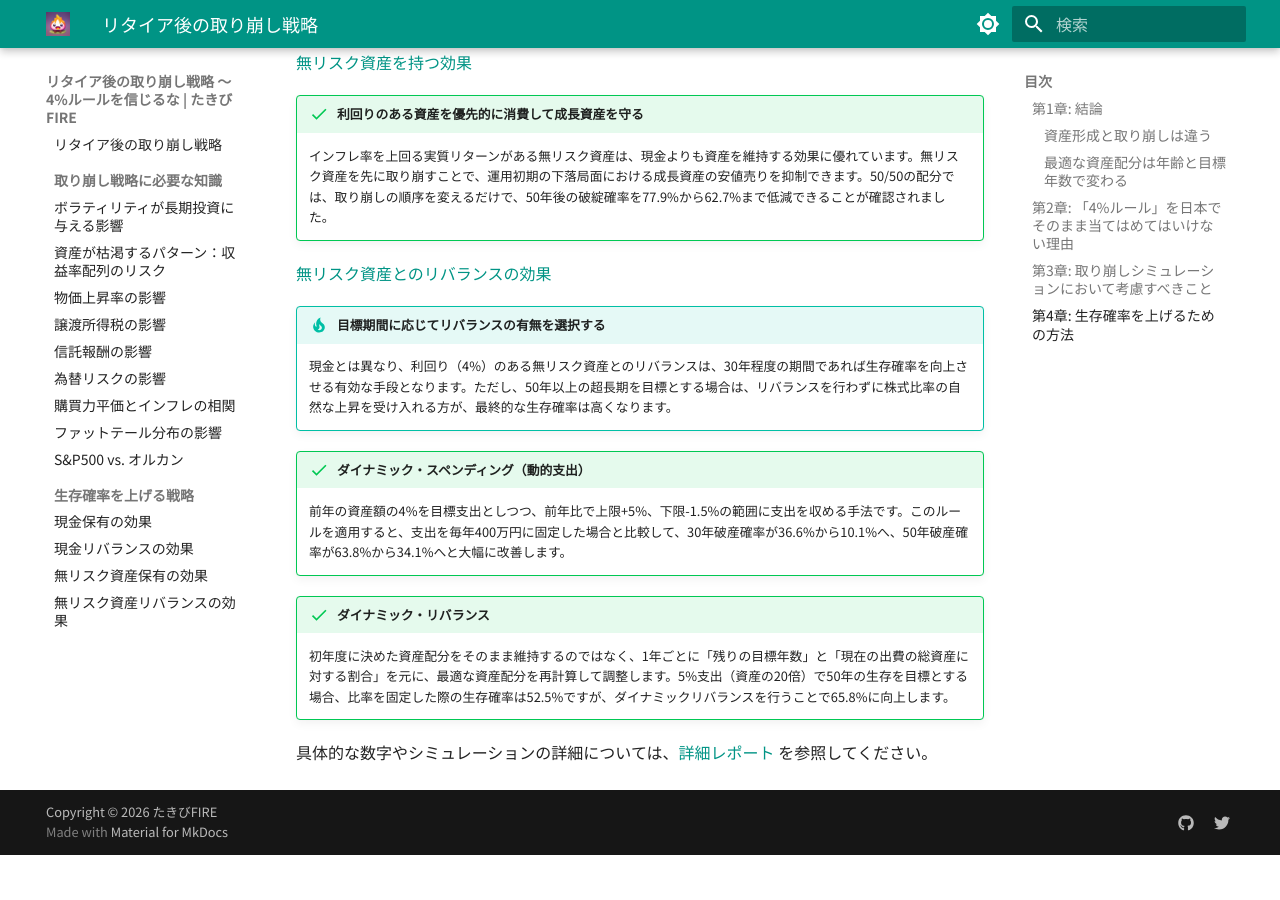
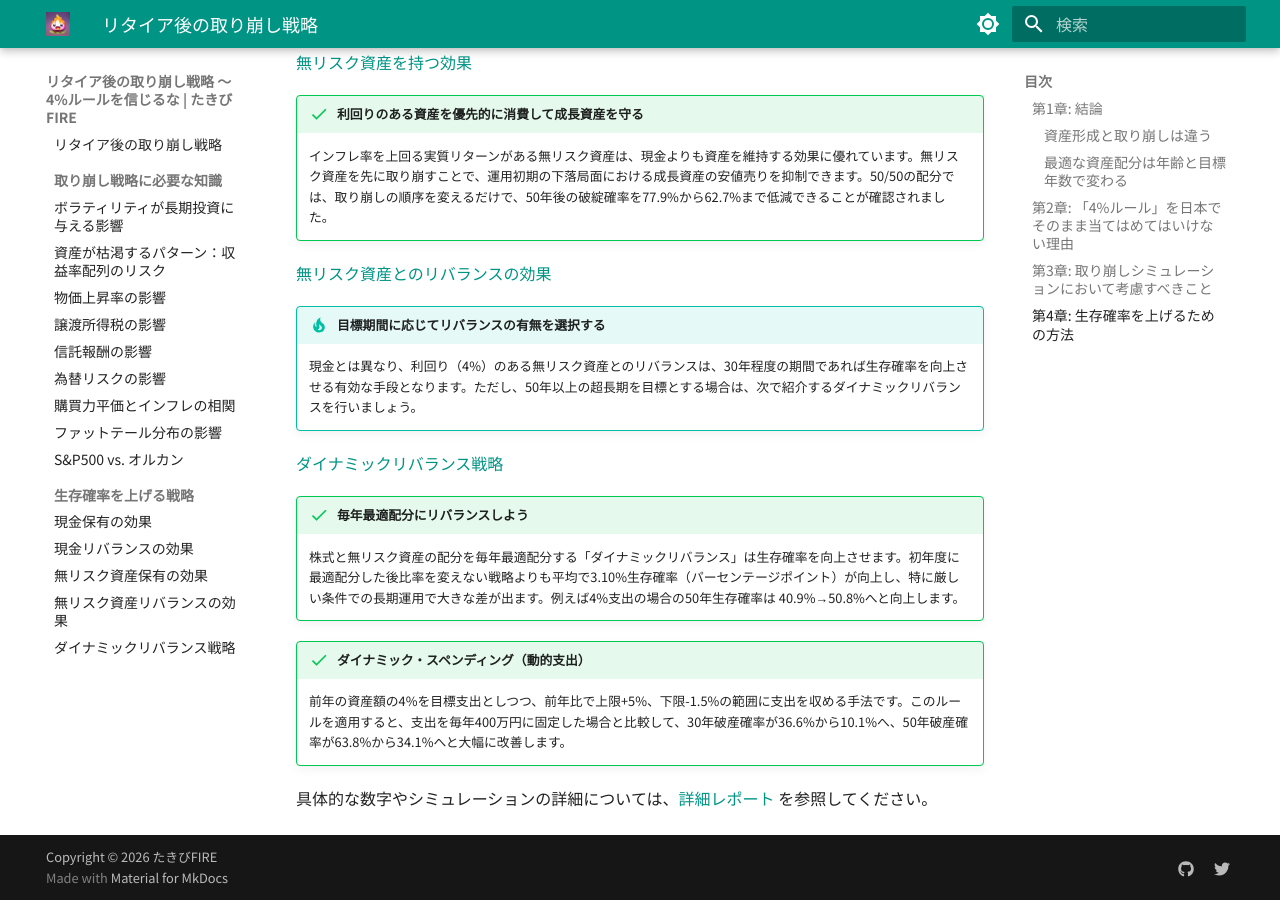
Before and after one commit to TakibiFire/JapaneseTrinityStudy, an MkDocs documentation site: the page built from docs/index.md, in a window 1280 px wide and 900 px high, scrolled down 4742 px. Built offline with MkDocs 1.6.1 and Material for MkDocs 9.7.7, drawn with Linux system fonts in a browser that asks for light colours; before the commit the page ends 5597 px from its top, so only the background shows below that.

Commit message:
Mention dynamic_rebalance in index.md and mkdocs.yml

```diff
--- a/docs/index.md
+++ b/docs/index.md
@@ -132,12 +132,14 @@ TODO: 75%, 25% の場合を言ったほうが説得力あるね。
 
 [無リスク資産とのリバランスの効果](zero_risk_rebalance.md)
 !!! tip "目標期間に応じてリバランスの有無を選択する"
-    現金とは異なり、利回り（4%）のある無リスク資産とのリバランスは、30年程度の期間であれば生存確率を向上させる有効な手段となります。ただし、50年以上の超長期を目標とする場合は、リバランスを行わずに株式比率の自然な上昇を受け入れる方が、最終的な生存確率は高くなります。
+    現金とは異なり、利回り（4%）のある無リスク資産とのリバランスは、30年程度の期間であれば生存確率を向上させる有効な手段となります。ただし、50年以上の超長期を目標とする場合は、次で紹介するダイナミックリバランスを行いましょう。
+
+[ダイナミックリバランス戦略](dynamic_rebalance.md)
+!!! success "毎年最適配分にリバランスしよう"
+    株式と無リスク資産の配分を毎年最適配分する「ダイナミックリバランス」は生存確率を向上させます。初年度に最適配分した後比率を変えない戦略よりも平均で3.10%生存確率（パーセンテージポイント）が向上し、特に厳しい条件での長期運用で大きな差が出ます。例えば4%支出の場合の50年生存確率は 40.9%→50.8%へと向上します。
 
 !!! success "ダイナミック・スペンディング（動的支出）"
     前年の資産額の4%を目標支出としつつ、前年比で上限+5%、下限-1.5%の範囲に支出を収める手法です。このルールを適用すると、支出を毎年400万円に固定した場合と比較して、30年破産確率が36.6%から10.1%へ、50年破産確率が63.8%から34.1%へと大幅に改善します。
 
-!!! success "ダイナミック・リバランス"
-    初年度に決めた資産配分をそのまま維持するのではなく、1年ごとに「残りの目標年数」と「現在の出費の総資産に対する割合」を元に、最適な資産配分を再計算して調整します。5%支出（資産の20倍）で50年の生存を目標とする場合、比率を固定した際の生存確率は52.5%ですが、ダイナミックリバランスを行うことで65.8%に向上します。
 
 具体的な数字やシミュレーションの詳細については、[詳細レポート](report.md) を参照してください。
--- a/mkdocs.yml
+++ b/mkdocs.yml
@@ -111,3 +111,4 @@ nav:
     - 現金リバランスの効果: cash_rebalance.md
     - 無リスク資産保有の効果: zero_risk.md
     - 無リスク資産リバランスの効果: zero_risk_rebalance.md
+    - ダイナミックリバランス戦略: dynamic_rebalance.md
```
